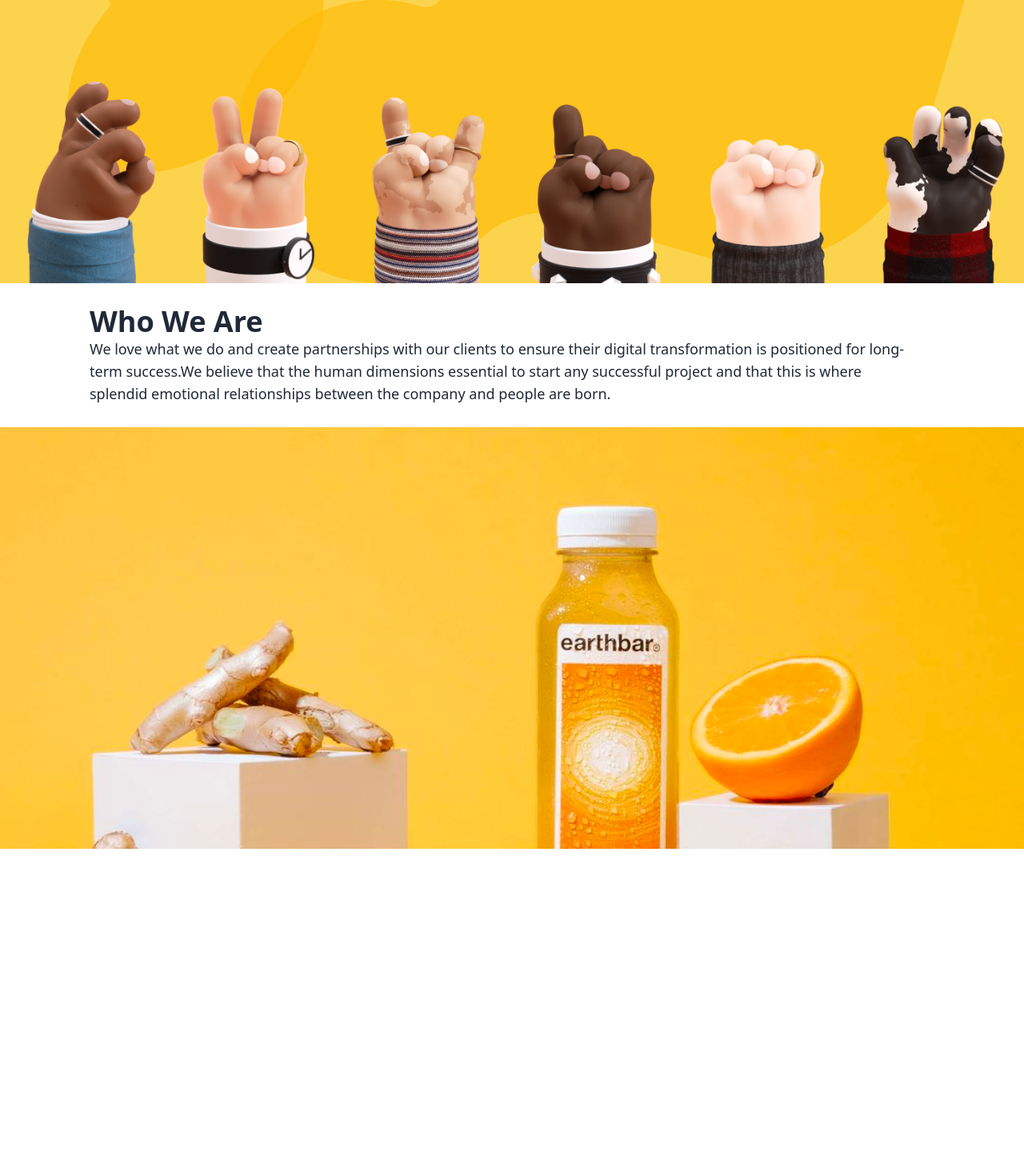
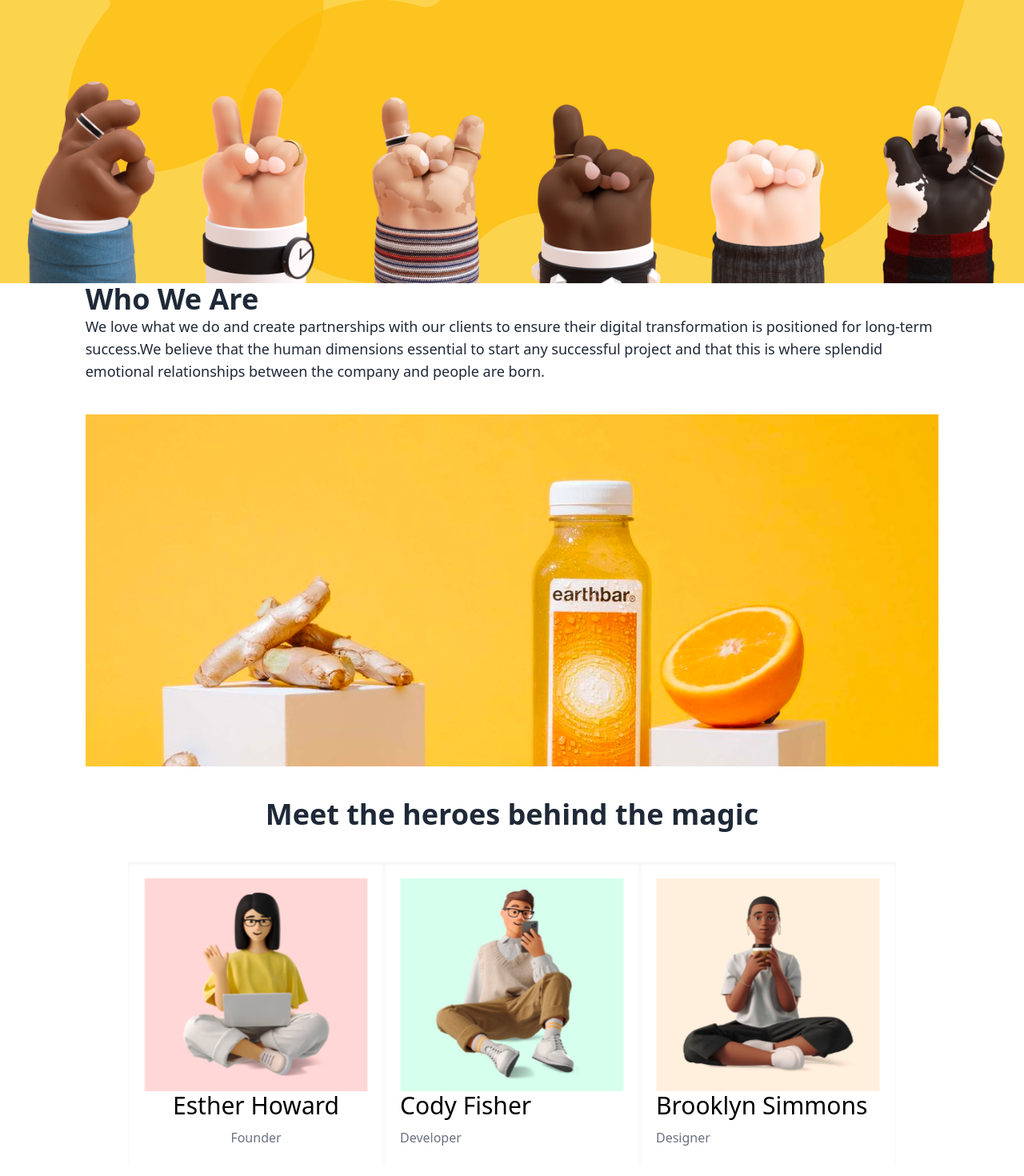
Before and after one commit to onuorachidimma/hand, a React (Create React App) app: page / in a window 1280 px wide. Shown: the part 445-1915 px from the top of the page at 80% size. Before the commit the page ends 1506 px from the top, so only its background shows below. Built offline with nearby package versions, Linux system fonts and the light colour scheme.

Commit message:
feat: create/style Avatar component and render

```diff
--- /dev/null
+++ b/src/components/avatar.jsx
@@ -0,0 +1,11 @@
+const Avatars = (props) => {
+    return(
+        <div >
+            <img className="w-full" src={props.avatarImage} alt="" />
+            <h3 className="text-3xl mb-2.5">{props.name}</h3>
+            <p className="text-gray-500">{props.role}</p>
+        </div>
+    )
+}
+
+export default Avatars
--- a/src/components/homepage.jsx
+++ b/src/components/homepage.jsx
@@ -1,23 +1,51 @@
 import NavBar from "./nav";
 import SubHeading from "./subHeading";
-import gingerAndOrangeImage from "../asset/images/Ginger and Orange.svg"
+import gingerAndOrangeImage from "../asset/images/Ginger and Orange.svg";
 import Hero from "./hero";
+import Avatars from "./avatar";
+import Avatar1 from "../asset/images/Female avatar with laptop.svg"
+import Avatar2 from "../asset/images/Male avatar with phone.svg"
+import Avatar3 from "../asset/images/Female avater with coffee.svg"
 const Homepage = () => {
-
   return (
     <div>
       <NavBar />
       <Hero />
-        <SubHeading subHeading="Who We Are" sectionText="We love what we do and create partnerships with our clients to ensure their digital transformation is positioned for long-term success.We believe that the human dimensions essential to start any successful project and that this is where splendid emotional relationships between the company and people are born."/>
+      <SubHeading
+        subHeading="Who We Are"
+        sectionText="We love what we do and create partnerships with our clients to ensure their digital transformation is positioned for long-term success.We believe that the human dimensions essential to start any successful project and that this is where splendid emotional relationships between the company and people are born."
+      />
+
+      <div className="w-10/12 mx-auto py-10">
+        <img
+          className="w-full object-cover"
+          src={gingerAndOrangeImage}
+          alt=""
+        />
+      </div>
 
       <div className="">
-        <img className="w-full object-cover" src={gingerAndOrangeImage} alt="" />
+        <div className="text-center mb-10">
+            <SubHeading
+                subHeading="Meet the heroes behind the magic"
+            />
         </div>
 
+        <div className="w-9/12 justify-between mx-auto flex flex-wrap">
+        <div className="bg-white shadow-inner w-full sm:w-full md:w-6/12 lg:w-4/12 p-5 mb-4 text-center">
+            <Avatars avatarImage={Avatar1} name="Esther Howard" role="Founder"/>
+        </div>
+        <div className="bg-white shadow-inner w-full sm:w-full md:w-6/12 lg:w-4/12 p-5 mb-4">
+            <Avatars avatarImage={Avatar2} name="Cody Fisher" role="Developer"/>
+        </div>
+        <div className="bg-white shadow-inner w-full sm:w-full md:w-6/12 lg:w-4/12 p-5 mb-4">
+            <Avatars avatarImage={Avatar3} name="Brooklyn Simmons" role="Designer"/>
+        </div>
+        </div>
 
+      </div>
     </div>
   );
 };
 
-
-export default Homepage
+export default Homepage;
--- a/src/components/subHeading.jsx
+++ b/src/components/subHeading.jsx
@@ -1,5 +1,5 @@
 const SubHeading = (props) => {
-  return <div className="pl-28 pr-32 py-7">
+  return <div className="w-10/12 mx-auto">
     <h2 className="font-manrope font-normal font-bold text-4xl text-gray-800">
     {props.subHeading}
     </h2>
```
Lines whose indentation alone changed are shown as unchanged.
